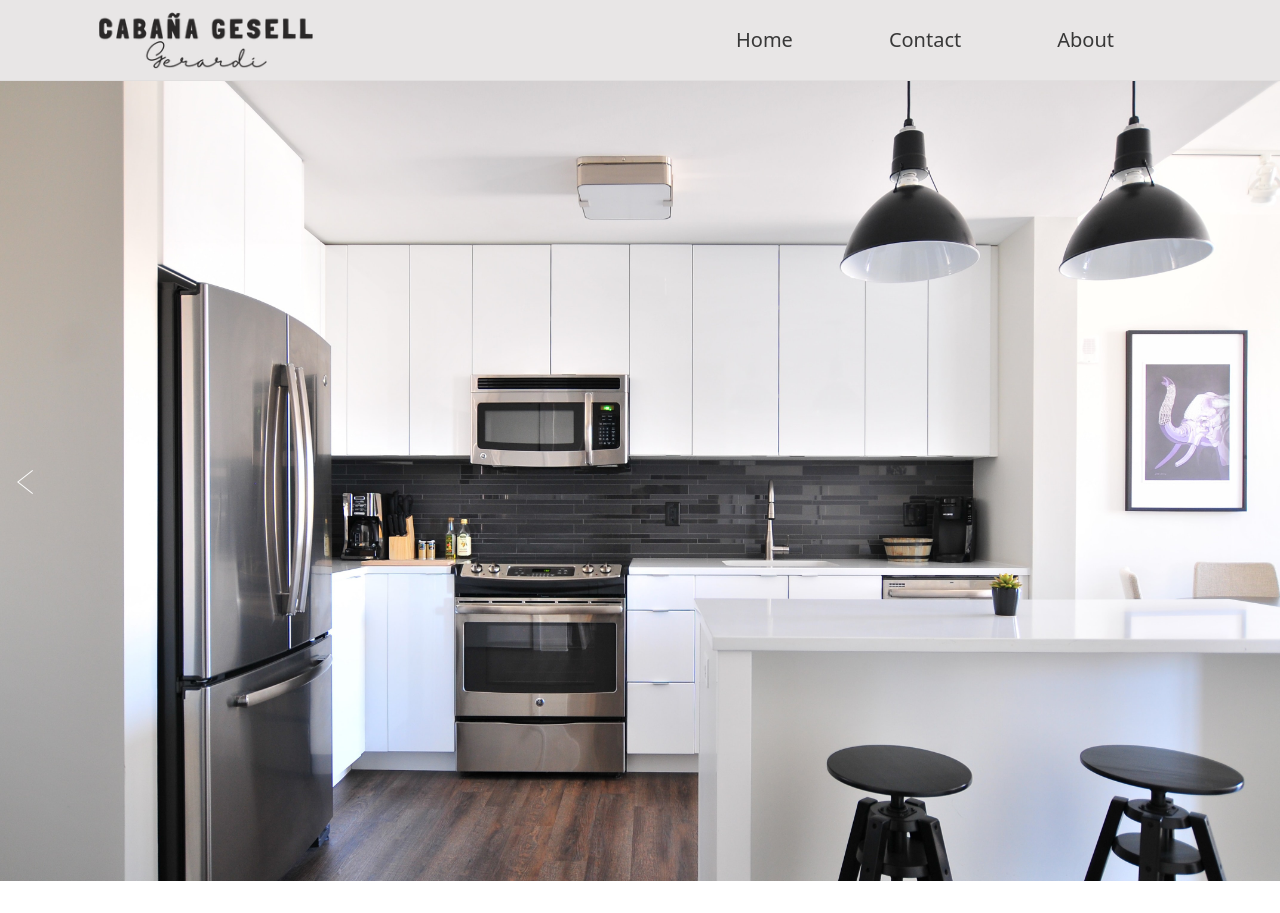
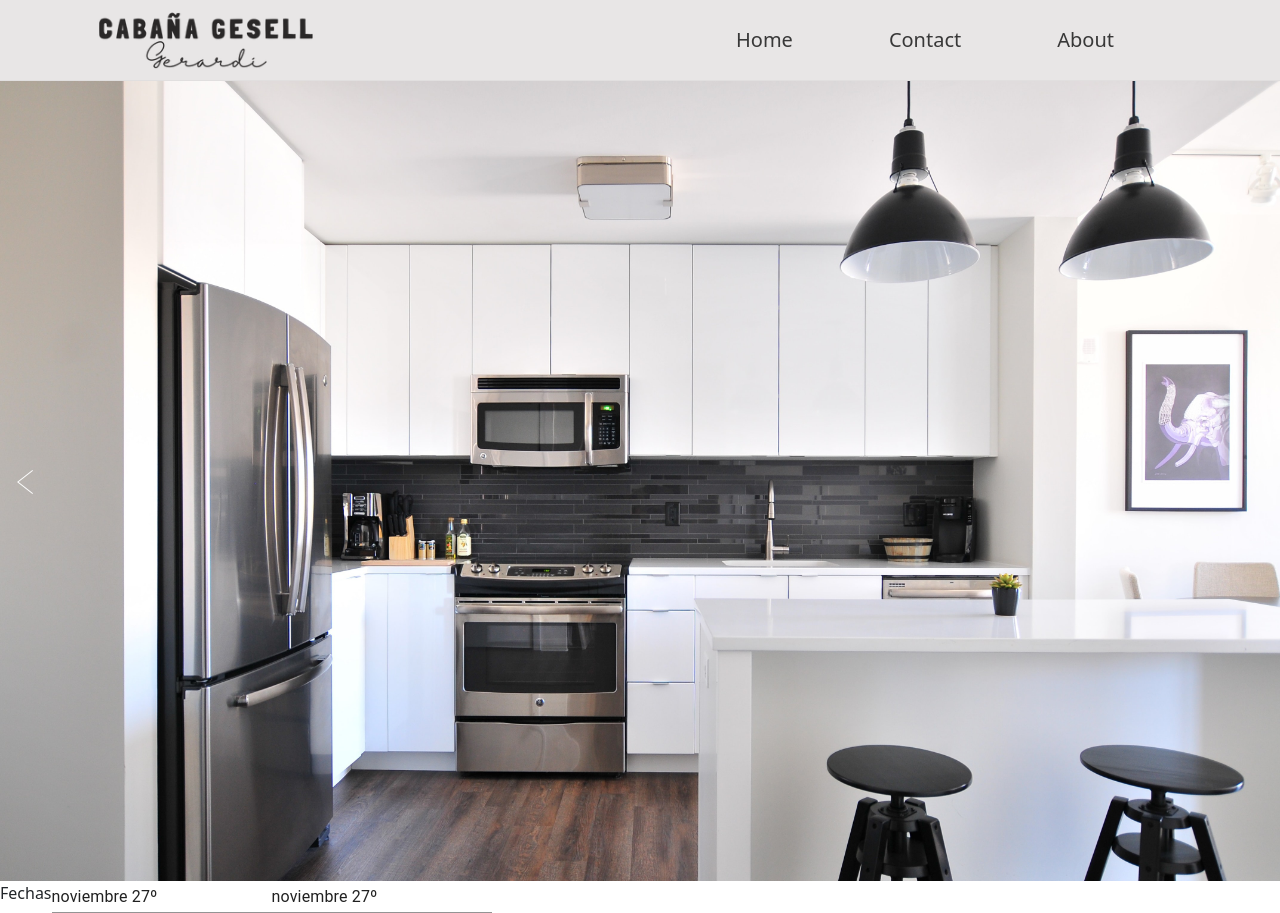
Before and after one commit to Rodrigo00909/app-cabana-gesell, a React (Create React App) app: page / in a window 1280 px wide. Before the commit the page ends 881 px from the top, so only its background shows below. Built offline with nearby package versions, Linux system fonts and the light colour scheme; grey boxes are pictures that could not be loaded.

Commit message:
datepicker test

```diff
--- a/package.json
+++ b/package.json
@@ -3,10 +3,14 @@
   "version": "0.1.0",
   "private": true,
   "dependencies": {
+    "@date-io/date-fns": "^1.3.13",
+    "@material-ui/core": "^4.12.3",
+    "@material-ui/pickers": "^3.3.10",
     "@testing-library/jest-dom": "^5.11.4",
     "@testing-library/react": "^11.1.0",
     "@testing-library/user-event": "^12.1.10",
     "bootstrap": "^5.1.3",
+    "date-fns": "^2.27.0",
     "react": "^17.0.2",
     "react-bootstrap": "^2.0.2",
     "react-dom": "^17.0.2",
--- a/src/App.js
+++ b/src/App.js
@@ -1,5 +1,5 @@
 import * as React from "react";
-import { Routes, Route, useRoutes } from "react-router-dom";
+import { useRoutes } from "react-router-dom";
 
 import Home from './pages/Home/Home';
 import Login from "./pages/Login/Login";
--- /dev/null
+++ b/src/components/Tarifas/Tarifas.jsx
@@ -0,0 +1,24 @@
+import React, { useState } from 'react'
+import 'bootstrap/dist/css/bootstrap.min.css';
+
+import { DatePicker, TimePicker } from '@material-ui/pickers';
+
+
+const Tarifas = () => {
+
+    const [checkIn, setCheckIn] = useState(new Date());
+    const [checkOut, setCheckOut] = useState(new Date());
+
+    console.log(checkIn);
+    console.log(setCheckIn);
+
+    return (
+        <div>
+            <label>Fechas</label>
+            <DatePicker value={checkIn} onChange={setCheckIn} />
+            <DatePicker value={checkOut} onChange={setCheckOut} />
+        </div>
+    )
+}
+
+export default Tarifas
--- a/src/index.js
+++ b/src/index.js
@@ -1,6 +1,6 @@
 import React from 'react';
 import ReactDOM from 'react-dom';
-import { BrowserRouter, Routes, Route } from "react-router-dom";
+import { BrowserRouter } from "react-router-dom";
 import './index.css';
 import App from './App';
 import 'bootstrap/dist/css/bootstrap.min.css';
@@ -19,6 +19,6 @@ import 'bootstrap/dist/css/bootstrap.min.css';
 const rootNode = document.getElementById('root');
 ReactDOM.render(
     <BrowserRouter>
-      <App />
+        <App />
     </BrowserRouter>, rootNode
 );
--- a/src/pages/Home/Home.jsx
+++ b/src/pages/Home/Home.jsx
@@ -1,10 +1,18 @@
 import React from 'react'
 import Header from '../../components/Header/Header'
+import Tarifas from '../../components/Tarifas/Tarifas'
+
+import { MuiPickersUtilsProvider } from '@material-ui/pickers';
+import DateFnsUtils from '@date-io/date-fns';
+import esLocale from 'date-fns/locale/es';
 
 const Home = () => {
     return (
         <div>
-            <Header />
+            <MuiPickersUtilsProvider utils={DateFnsUtils} locale={esLocale}>
+                <Header />
+                <Tarifas />
+            </MuiPickersUtilsProvider>
         </div>
     )
 }
```
Also changed, not shown: 1 other file (tests, documents, lock files or other folders).
